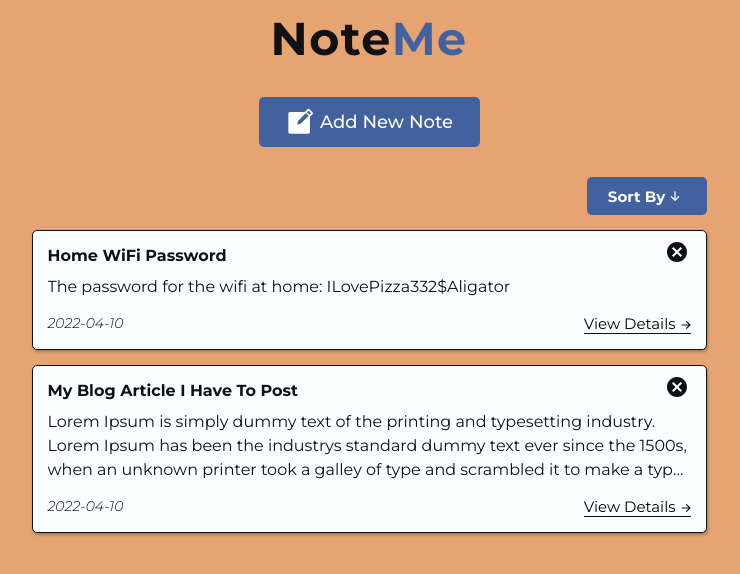
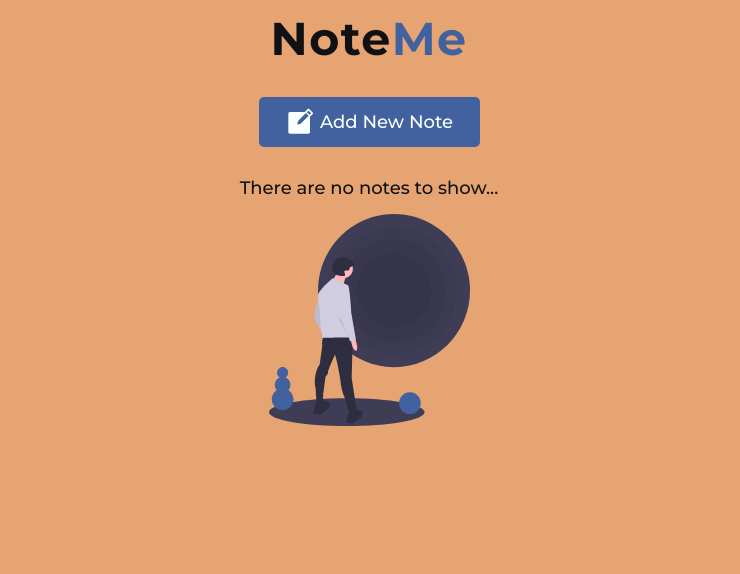
Before and after one commit to dimitarradulov/note-react-app, a React (Create React App) app: page / in a window 1280 px wide. Shown: the top 574 px of the page, without its empty margins (271-1011 px from the left). Built offline with nearby package versions, Linux system fonts and the light colour scheme.

Commit message:
Add localStorage note saving

```diff
--- a/src/App.js
+++ b/src/App.js
@@ -1,34 +1,33 @@
-import React, { useState } from 'react';
-import moment from 'moment';
-import Moment from 'react-moment';
+import React, { useState, useEffect } from 'react';
 import ReactModal from 'react-modal';
 
 import Header from './components/Header/Header';
 import NewNote from './components/NewNote/NewNote';
 import Notes from './components/Notes/Notes';
 
-const DUMMY_NOTES = [
-  {
-    id: '50cent',
-    title: 'Home WiFi Password',
-    content: 'The password for the wifi at home: ILovePizza332$Aligator',
-    date: <Moment format="YYYY/MM/DD">{moment()}</Moment>,
-  },
-  {
-    id: 'eminem',
-    title: 'My Blog Article I Have To Post',
-    content:
-      'Lorem Ipsum is simply dummy text of the printing and typesetting industry. Lorem Ipsum has been the industrys standard dummy text ever since the 1500s, when an unknown printer took a galley of type and scrambled it to make a type specimen book.',
-    date: <Moment format="YYYY/MM/DD">{moment()}</Moment>,
-  },
-];
-
 const App = () => {
-  const [notes, setNotes] = useState(DUMMY_NOTES);
+  const [notes, setNotes] = useState([]);
   const [isViewingDetails, setIsViewingDetails] = useState({
     note: {},
     viewing: false,
   });
+
+  useEffect(() => {
+    if (localStorage.length > 0) {
+      const localStorageArr = [];
+      for (let i = 0; i < localStorage.length; i++) {
+        const note = localStorage.getItem(localStorage.key(i));
+        localStorageArr.push(JSON.parse(note));
+      }
+      const sortedLocalStorageArr = localStorageArr
+        .map((note) => {
+          note.date = new Date(note.date);
+          return note;
+        })
+        .sort((a, b) => b.date - a.date);
+      setNotes(sortedLocalStorageArr);
+    }
+  }, []);
 
   const saveNoteData = (data) => {
     setNotes((prevNotes) => {
@@ -37,6 +36,8 @@ const App = () => {
   };
 
   const deleteNoteData = (targetNoteDataId) => {
+    localStorage.removeItem(targetNoteDataId);
+
     setNotes((prevNotes) => {
       return prevNotes.filter((note) => note.id !== targetNoteDataId);
     });
@@ -60,7 +61,7 @@ const App = () => {
 
   const dateSortHandler = () => {
     setNotes((prevNotes) => {
-      return [...prevNotes].sort((a, b) => a.date - b.date);
+      return [...prevNotes].sort((a, b) => b.date - a.date);
     });
   };
 
```
